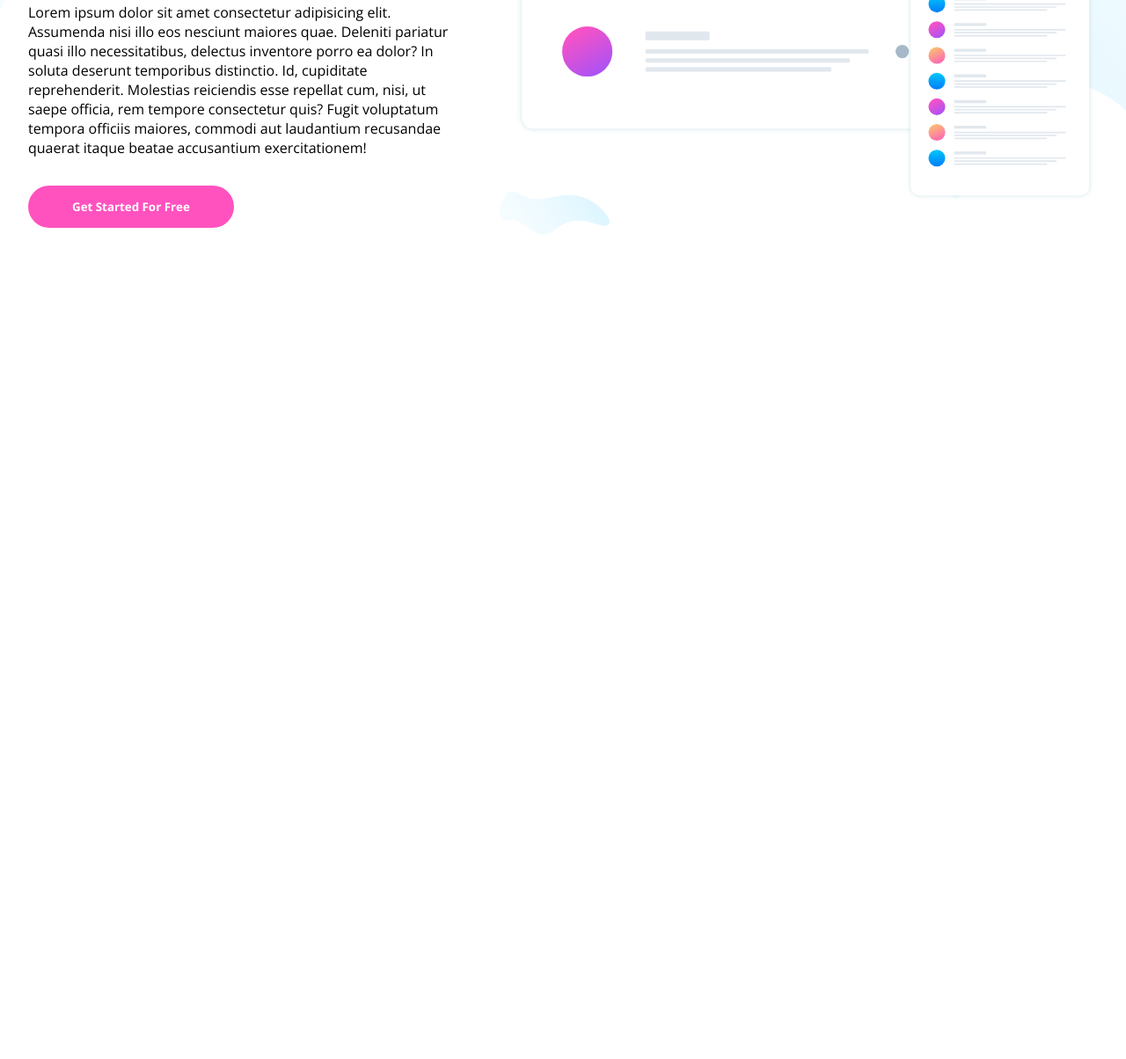
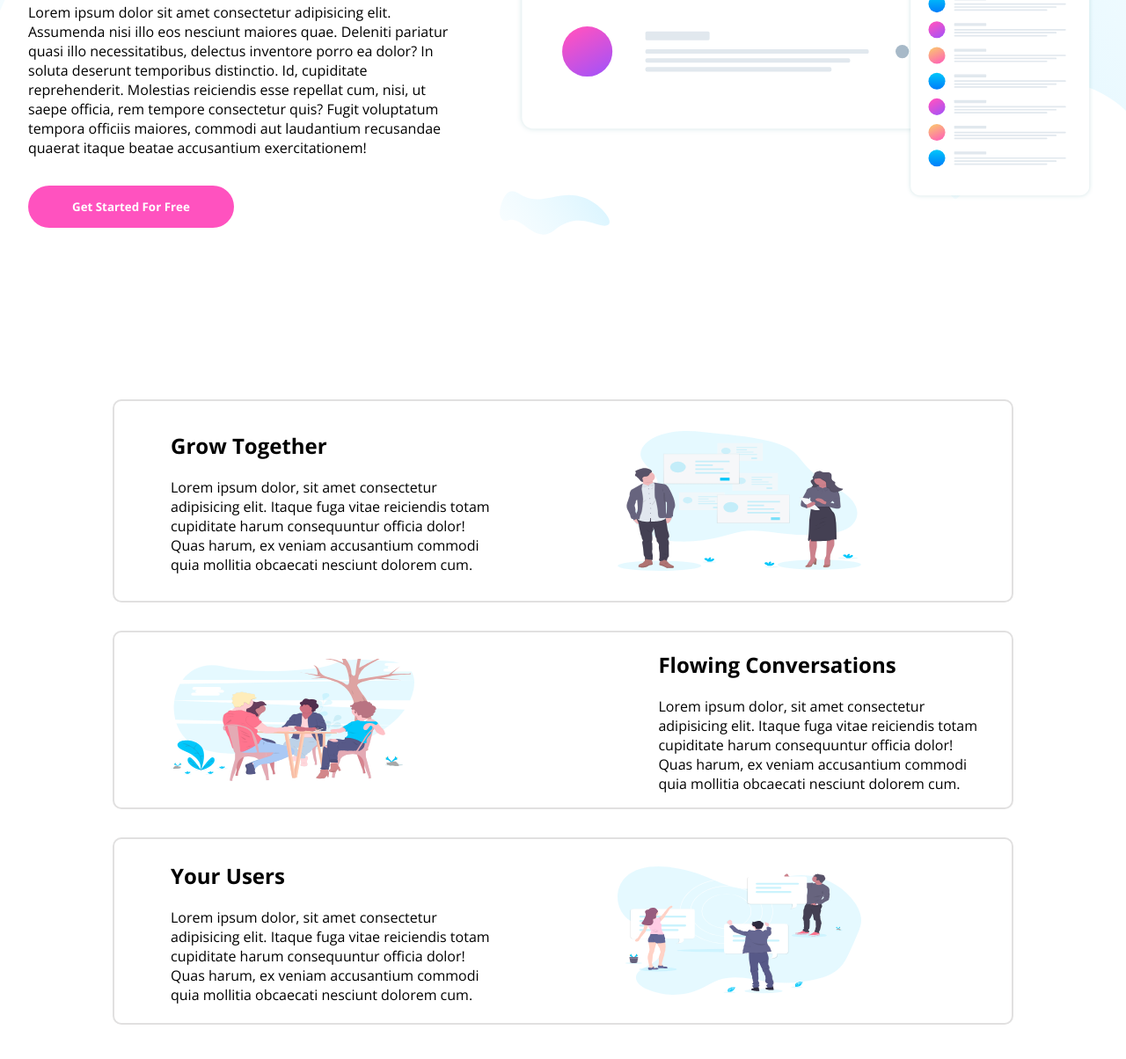
Before and after one commit to Aditharun89/Huddle-Landing, a plain HTML site: page index.html in a window 1280 px wide. Shown: the part 442-1646 px from the top of the page at 88% size. Before the commit the page ends 800 px from the top, so only its background shows below. Drawn offline with nearby package versions, Linux system fonts and the light colour scheme.

Commit message:
added info section

```diff
--- a/index.html
+++ b/index.html
@@ -32,7 +32,34 @@
       </div>
     </div>
   </section>
-
+  <section id="info">
+    <div>
+      <div class="infoContent">
+        <h2>Grow Together</h2>
+        <p>Lorem ipsum dolor, sit amet consectetur adipisicing elit. Itaque fuga vitae reiciendis totam cupiditate harum consequuntur officia dolor! Quas harum, ex veniam accusantium commodi quia mollitia obcaecati nesciunt dolorem cum.</p>
+      </div>
+      <div class="infoImageContainer">
+        <img src="./images/illustration-grow-together.svg" alt="Grow Together Illustration">
+      </div>
+    </div>
+    <div>
+      <div class="infoImageContainer">
+        <img src="./images/illustration-flowing-conversation.svg" alt="Flowing Conversations Illustration">
+      </div>
+      <div class="infoContent">
+        <h2>Flowing Conversations</h2>
+        <p>Lorem ipsum dolor, sit amet consectetur adipisicing elit. Itaque fuga vitae reiciendis totam cupiditate harum consequuntur officia dolor! Quas harum, ex veniam accusantium commodi quia mollitia obcaecati nesciunt dolorem cum.</p>
+      </div>
+    </div>
+    <div>
+      <div class="infoContent">
+        <h2>Your Users</h2>
+        <p>Lorem ipsum dolor, sit amet consectetur adipisicing elit. Itaque fuga vitae reiciendis totam cupiditate harum consequuntur officia dolor! Quas harum, ex veniam accusantium commodi quia mollitia obcaecati nesciunt dolorem cum.</p>
+      </div>
+      <div class="infoImageContainer">
+        <img src="./images/illustration-your-users.svg" alt="Your Users Illustration">
+      </div>
+    </div>
 
 </body>
 </html>
--- a/styles.css
+++ b/styles.css
@@ -91,3 +91,39 @@ nav button{
 .heroContent p{
     margin-bottom: 2rem;
 }
+#info{
+    padding: 4rem;
+    width: 90%;
+    margin: 0 auto;
+    padding-bottom: 6rem;
+}
+
+#info > div{
+    margin: 2rem 0;
+    display: flex;
+    border: 2px solid rgb(225, 224, 224);
+    border-radius: 10px;
+    padding-left: 4rem;
+    padding-right: 2rem;
+}
+
+#info img{
+    height:70%;
+    width: 50%;
+}
+
+.infoContent{
+    align-self: center;
+    flex: 4;
+}
+
+.infoImageContainer{
+    flex: 6;
+    display: flex;
+    justify-content: center;
+    align-items: center;
+}
+
+.infoImageContainer:nth-of-type(1){
+    justify-content: flex-start;
+}
```
